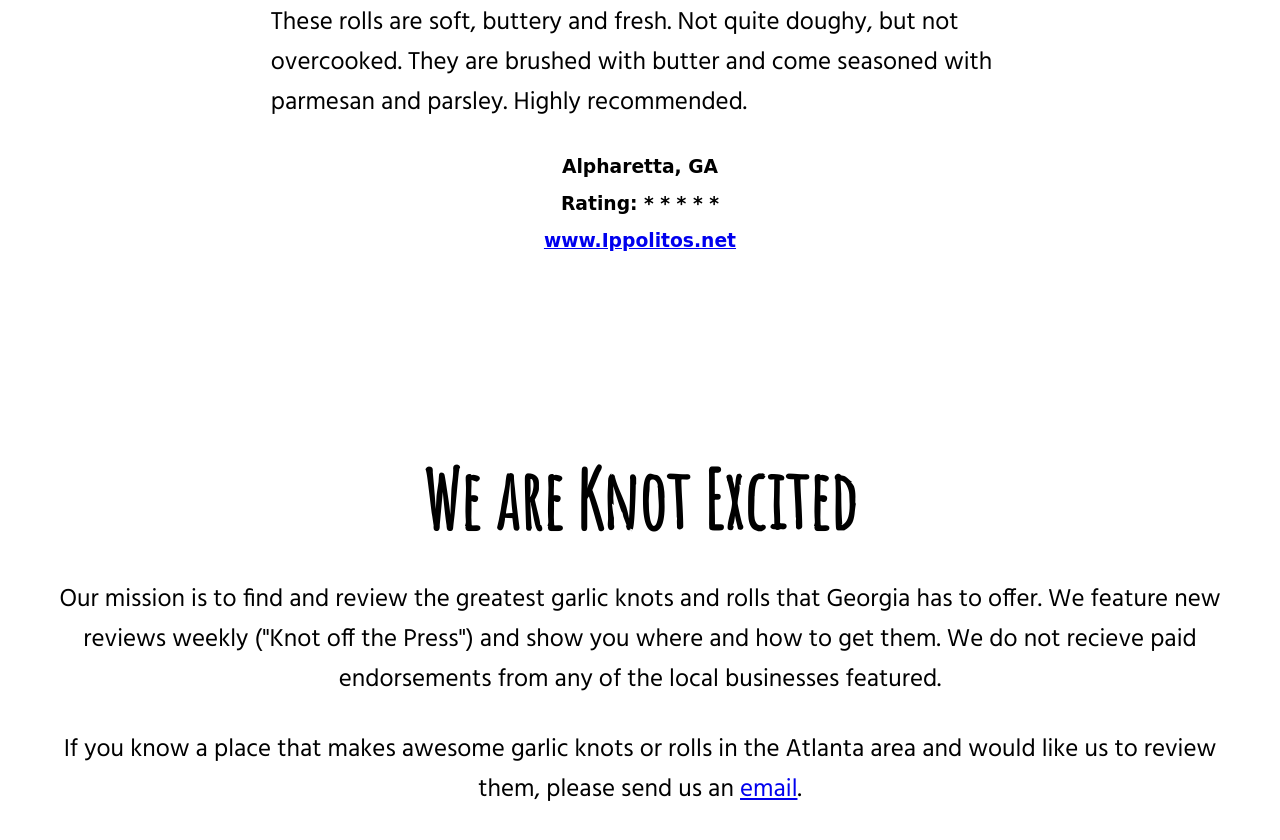
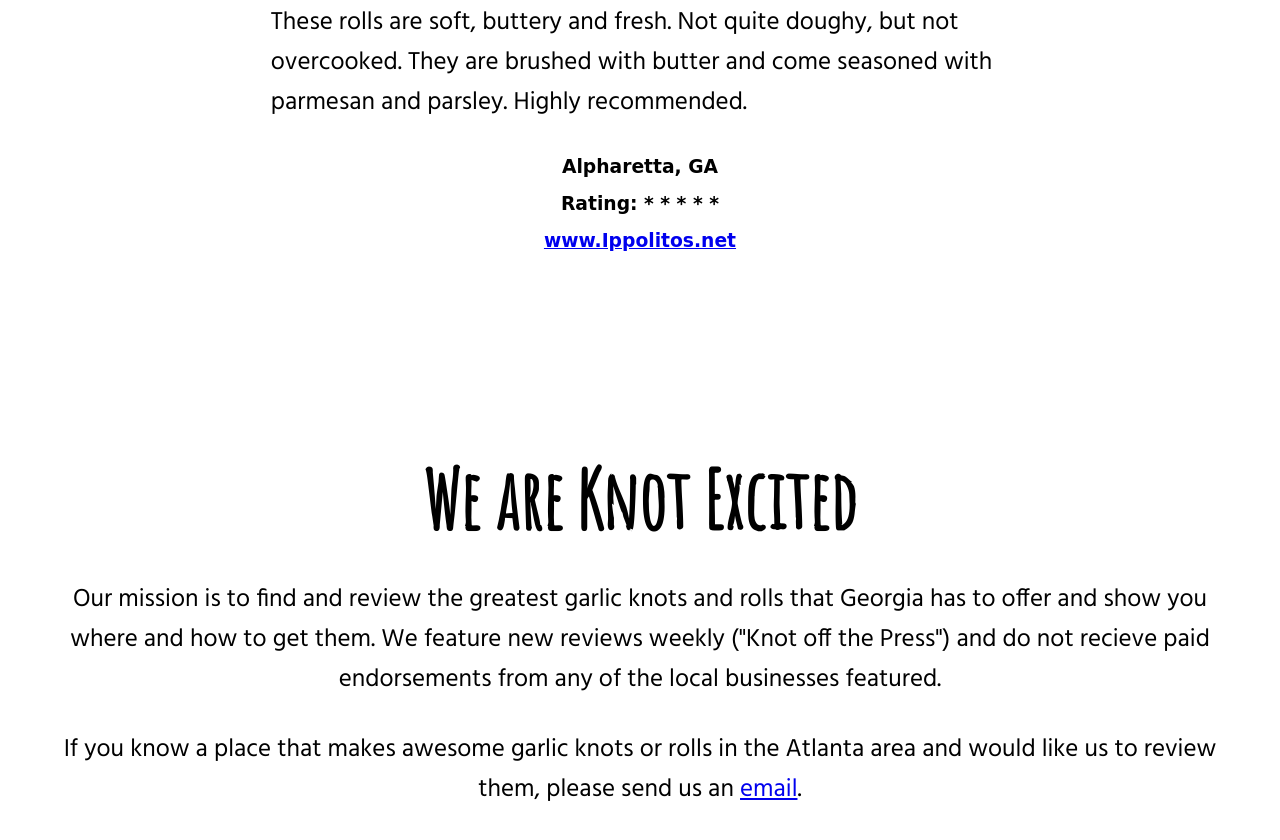
Before and after one commit to youthinkasido/youthinkasido.github.io, a plain HTML site: page unit_3/index.html in a window 1280 px wide. Shown: the part 1360-2200 px from the top of the page. Drawn offline with Linux system fonts and the light colour scheme; a web font is replaced by a local one.

```diff
--- a/unit_3/index.html
+++ b/unit_3/index.html
@@ -47,7 +47,7 @@
 
 		<footer>
 			<h2>We are Knot Excited</h2>
-			<p> Our mission is to find and review the greatest garlic knots and rolls that Georgia has to offer. We feature new reviews weekly ("Knot off the Press") and show you where and how to get them. We do not recieve paid endorsements from any of the local businesses featured.
+			<p> Our mission is to find and review the greatest garlic knots and rolls that Georgia has to offer and show you where and how to get them. We feature new reviews weekly ("Knot off the Press") and do not recieve paid endorsements from any of the local businesses featured.
 
 
 			<p>If you know a place that makes awesome garlic knots or rolls in the Atlanta area and would like us to review them, please send us an <a href="mailto:youthinkasido@gmail.com">email</a>.</p>
```
